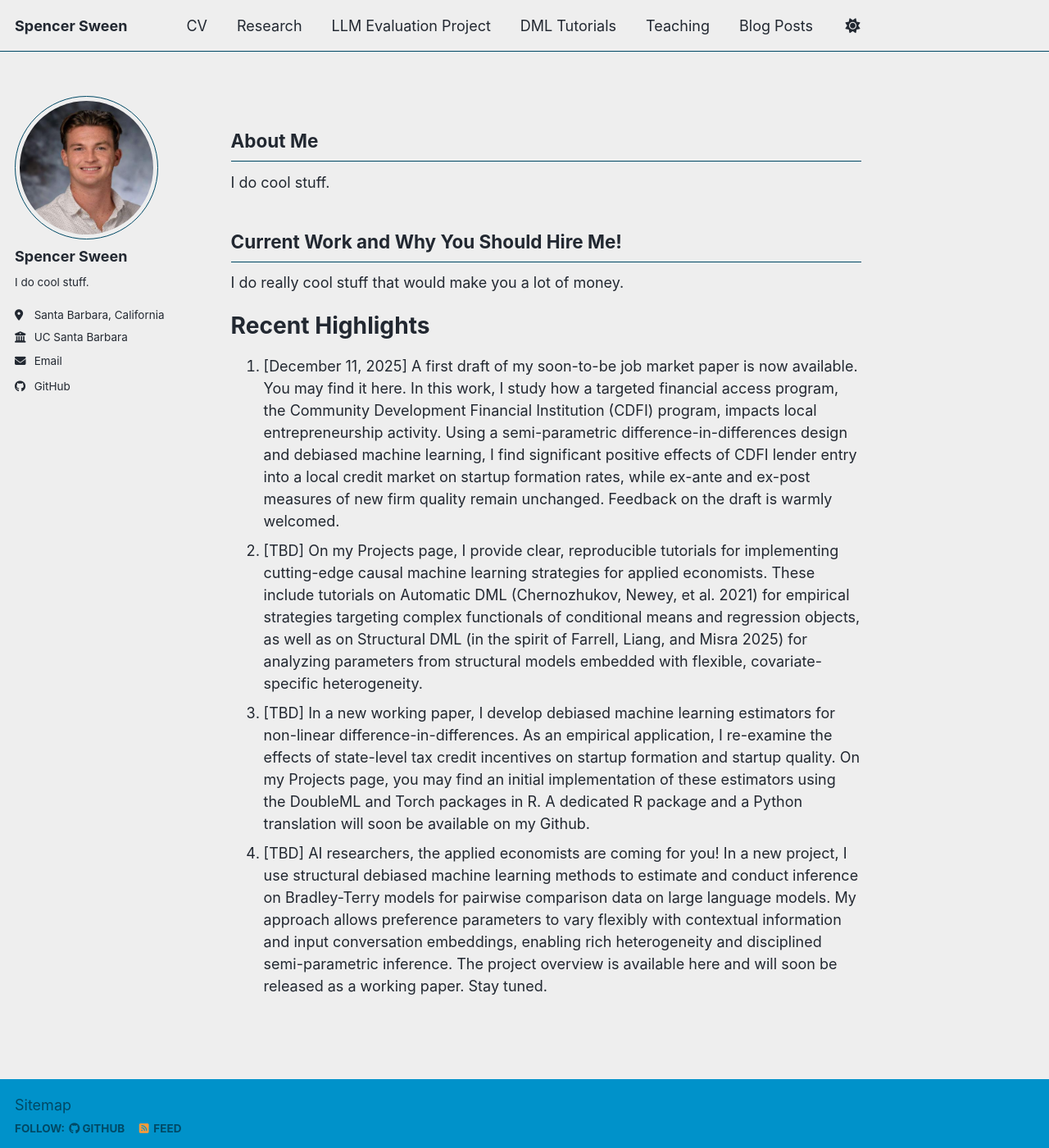
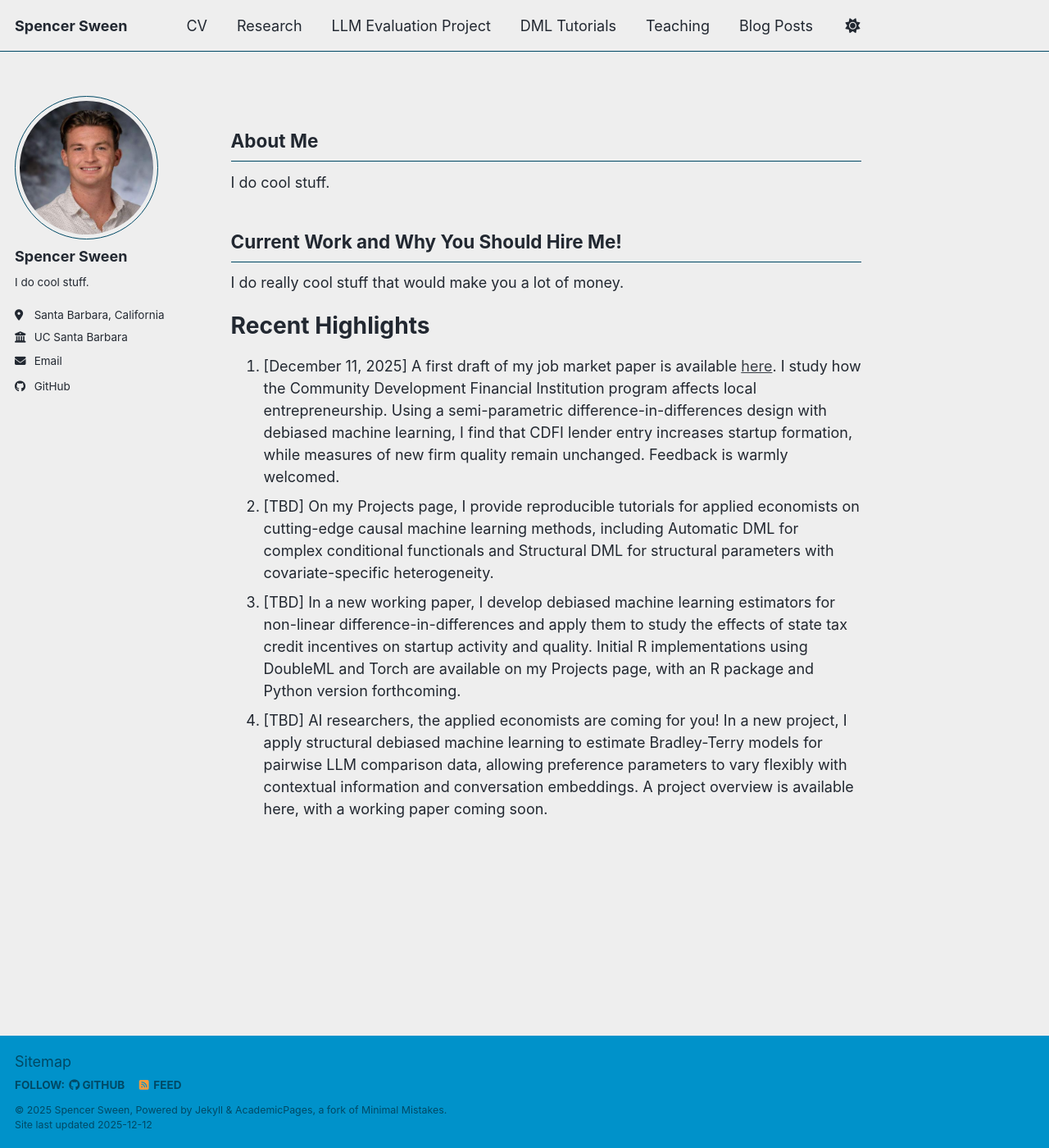
Before and after one commit to spencersween/spencersween.github.io, a Jekyll site: the page built from _pages/about.md, in a window 1280 px wide and 1400 px high. Shown: the whole window at 82% size. Built offline with Jekyll 4.4.1, drawn with Linux system fonts in a browser that asks for light colours; a script bundle is joined from its source files by our own code; library files that are not in the unit come from our copies.

Commit message:
Revise recent highlights in about.md for clarity
Updated the content of the about page to enhance clarity and readability, including links and summaries of recent highlights.

```diff
--- a/_pages/about.md
+++ b/_pages/about.md
@@ -19,7 +19,7 @@
 
 Recent Highlights
 ======
-1. [December 11, 2025] A first draft of my soon-to-be job market paper is now available. You may find it here. In this work, I study how a targeted financial access program, the Community Development Financial Institution (CDFI) program, impacts local entrepreneurship activity. Using a semi-parametric difference-in-differences design and debiased machine learning, I find significant positive effects of CDFI lender entry into a local credit market on startup formation rates, while ex-ante and ex-post measures of new firm quality remain unchanged. Feedback on the draft is warmly welcomed.
-1. [TBD] On my Projects page, I provide clear, reproducible tutorials for implementing cutting-edge causal machine learning strategies for applied economists. These include tutorials on Automatic DML (Chernozhukov, Newey, et al. 2021) for empirical strategies targeting complex functionals of conditional means and regression objects, as well as on Structural DML (in the spirit of Farrell, Liang, and Misra 2025) for analyzing parameters from structural models embedded with flexible, covariate-specific heterogeneity.
-1. [TBD] In a new working paper, I develop debiased machine learning estimators for non-linear difference-in-differences. As an empirical application, I re-examine the effects of state-level tax credit incentives on startup formation and startup quality. On my Projects page, you may find an initial implementation of these estimators using the DoubleML and Torch packages in R. A dedicated R package and a Python translation will soon be available on my Github.
-1. [TBD] AI researchers, the applied economists are coming for you! In a new project, I use structural debiased machine learning methods to estimate and conduct inference on Bradley-Terry models for pairwise comparison data on large language models. My approach allows preference parameters to vary flexibly with contextual information and input conversation embeddings, enabling rich heterogeneity and disciplined semi-parametric inference. The project overview is available here and will soon be released as a working paper. Stay tuned.
+1. [December 11, 2025] A first draft of my job market paper is available [here]("https://spencersween.github.io/Projects"). I study how the Community Development Financial Institution program affects local entrepreneurship. Using a semi-parametric difference-in-differences design with debiased machine learning, I find that CDFI lender entry increases startup formation, while measures of new firm quality remain unchanged. Feedback is warmly welcomed.
+1. [TBD] On my Projects page, I provide reproducible tutorials for applied economists on cutting-edge causal machine learning methods, including Automatic DML for complex conditional functionals and Structural DML for structural parameters with covariate-specific heterogeneity.
+1. [TBD] In a new working paper, I develop debiased machine learning estimators for non-linear difference-in-differences and apply them to study the effects of state tax credit incentives on startup activity and quality. Initial R implementations using DoubleML and Torch are available on my Projects page, with an R package and Python version forthcoming.
+1. [TBD] AI researchers, the applied economists are coming for you! In a new project, I apply structural debiased machine learning to estimate Bradley-Terry models for pairwise LLM comparison data, allowing preference parameters to vary flexibly with contextual information and conversation embeddings. A project overview is available here, with a working paper coming soon.
```
